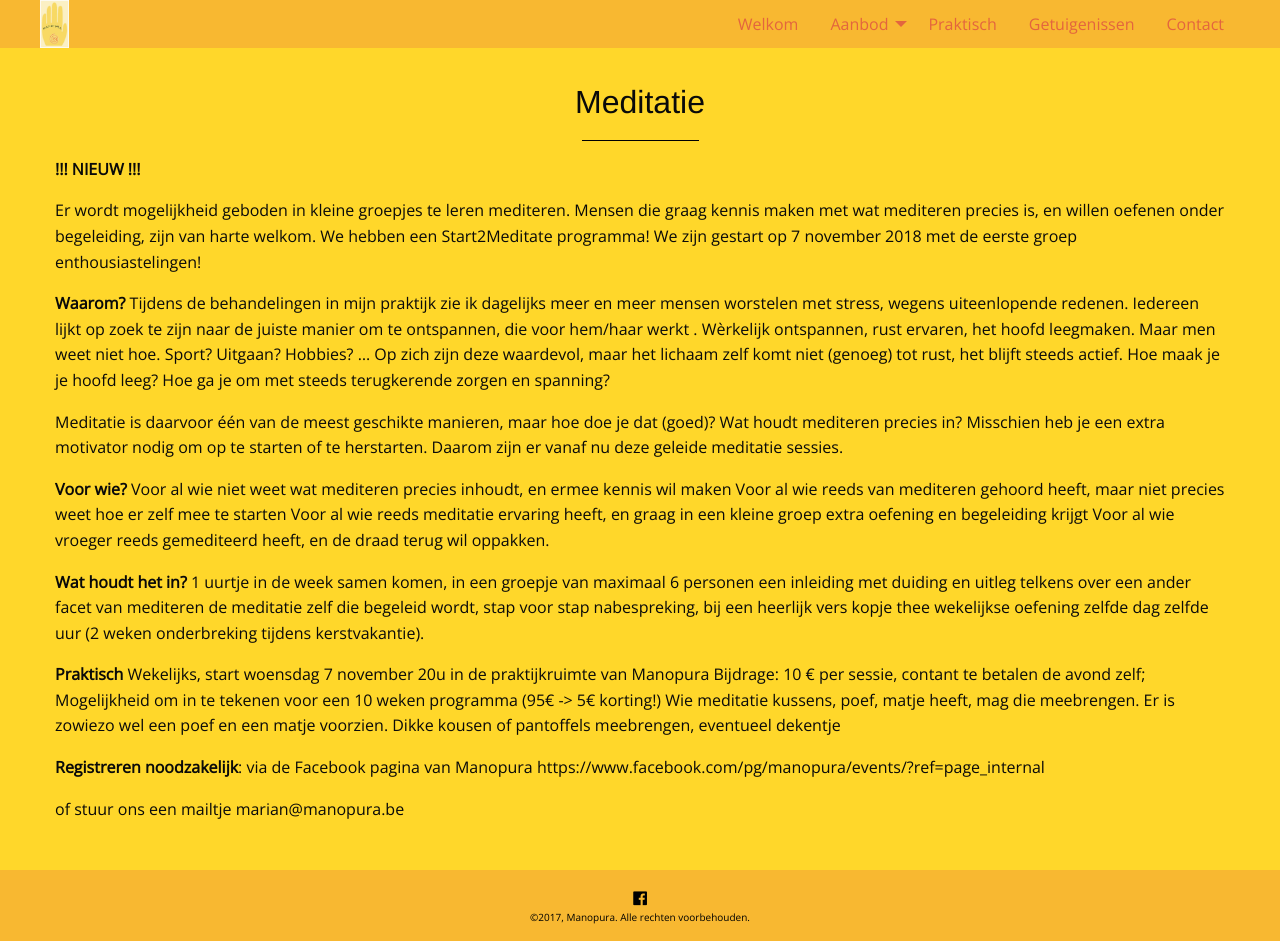
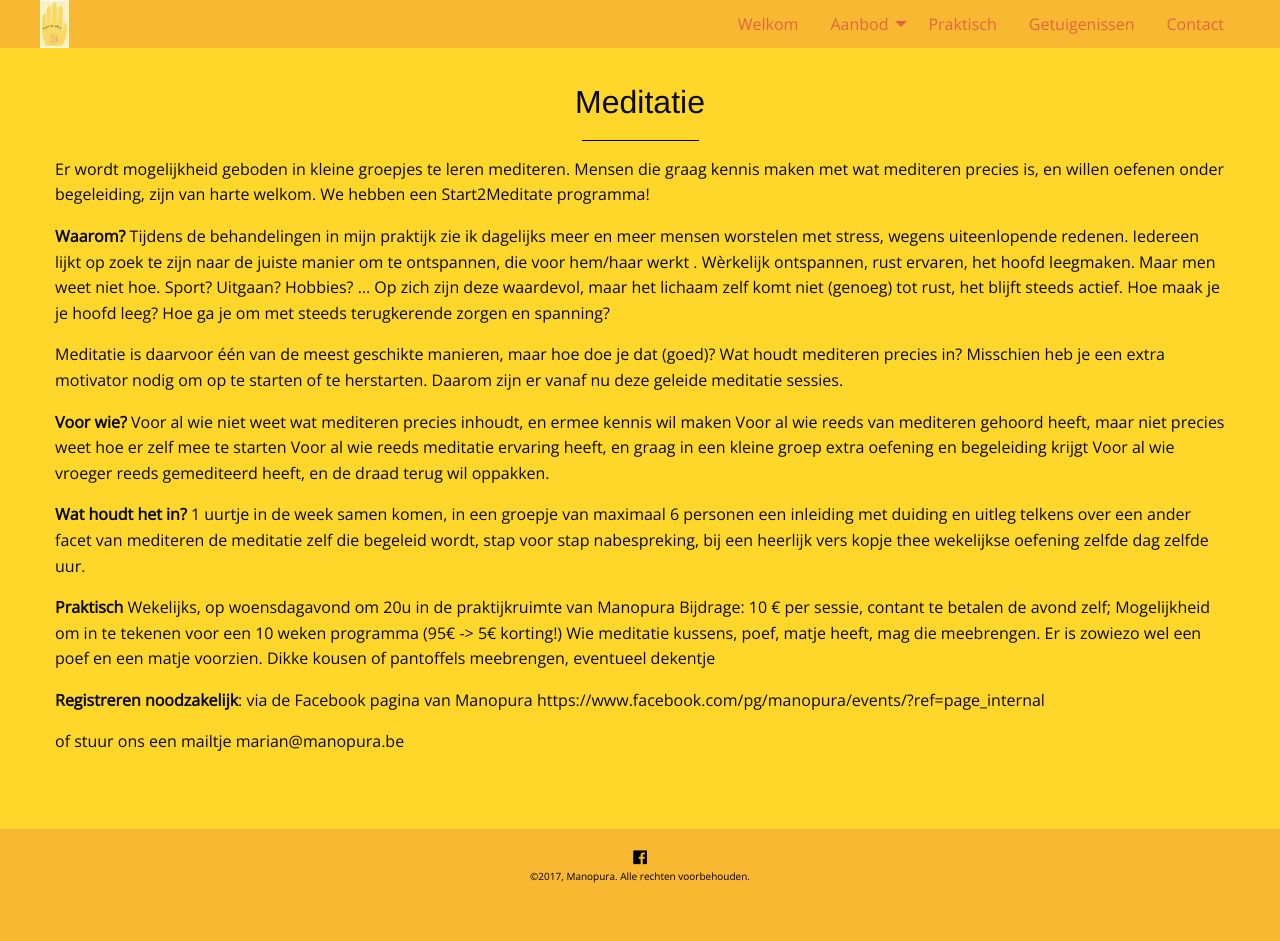
Before and after one commit to manopura/manopura.github.io, a Jekyll site: the page built from meditatie.md, in a window 1280 px wide. Built offline with Jekyll 4.4.1, drawn with Linux system fonts in a browser that asks for light colours; nearby versions of some CDN libraries; our own code applies the rules of GitHub Pages for plain Markdown files; after the commit the page ends 900 px from its top, so only the background shows below that.

Commit message:
Update meditatie.md

```diff
--- a/meditatie.md
+++ b/meditatie.md
@@ -4,11 +4,10 @@ menu:
 ---
 # Meditatie
 
-**!!! NIEUW !!!**
 
 Er wordt mogelijkheid geboden in kleine groepjes te leren mediteren.
 Mensen die graag kennis maken met wat mediteren precies is, en willen oefenen onder begeleiding, zijn van harte welkom.
-We hebben een Start2Meditate programma! We zijn gestart op 7 november 2018 met de eerste groep enthousiastelingen!
+We hebben een Start2Meditate programma!
 
 
 **Waarom?**
@@ -31,10 +30,10 @@ Voor al wie vroeger reeds gemediteerd heeft, en de draad terug wil oppakken.
 een inleiding met duiding en uitleg telkens over een ander facet van mediteren
 de meditatie zelf die begeleid wordt, stap voor stap
 nabespreking, bij een heerlijk vers kopje thee
-wekelijkse oefening zelfde dag zelfde uur (2 weken onderbreking tijdens kerstvakantie).
+wekelijkse oefening zelfde dag zelfde uur.
 
 **Praktisch**
-Wekelijks, start woensdag 7 november 20u in de praktijkruimte van Manopura
+Wekelijks, op woensdagavond om 20u in de praktijkruimte van Manopura
 Bijdrage: 10 € per sessie, contant te betalen de avond zelf;
 Mogelijkheid om in te tekenen voor een 10 weken programma (95€ -> 5€ korting!)
 Wie meditatie kussens, poef, matje heeft, mag die meebrengen. Er is zowiezo wel een poef en een matje voorzien.
```
